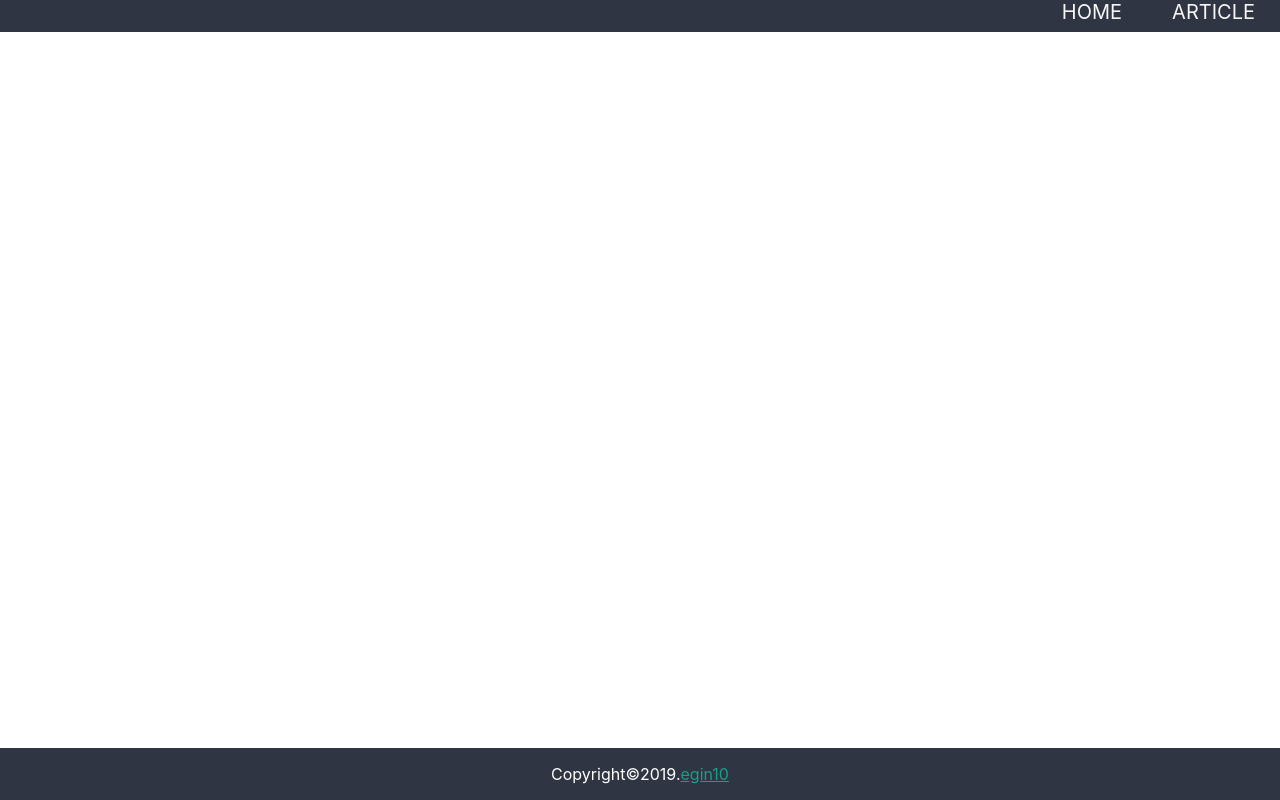
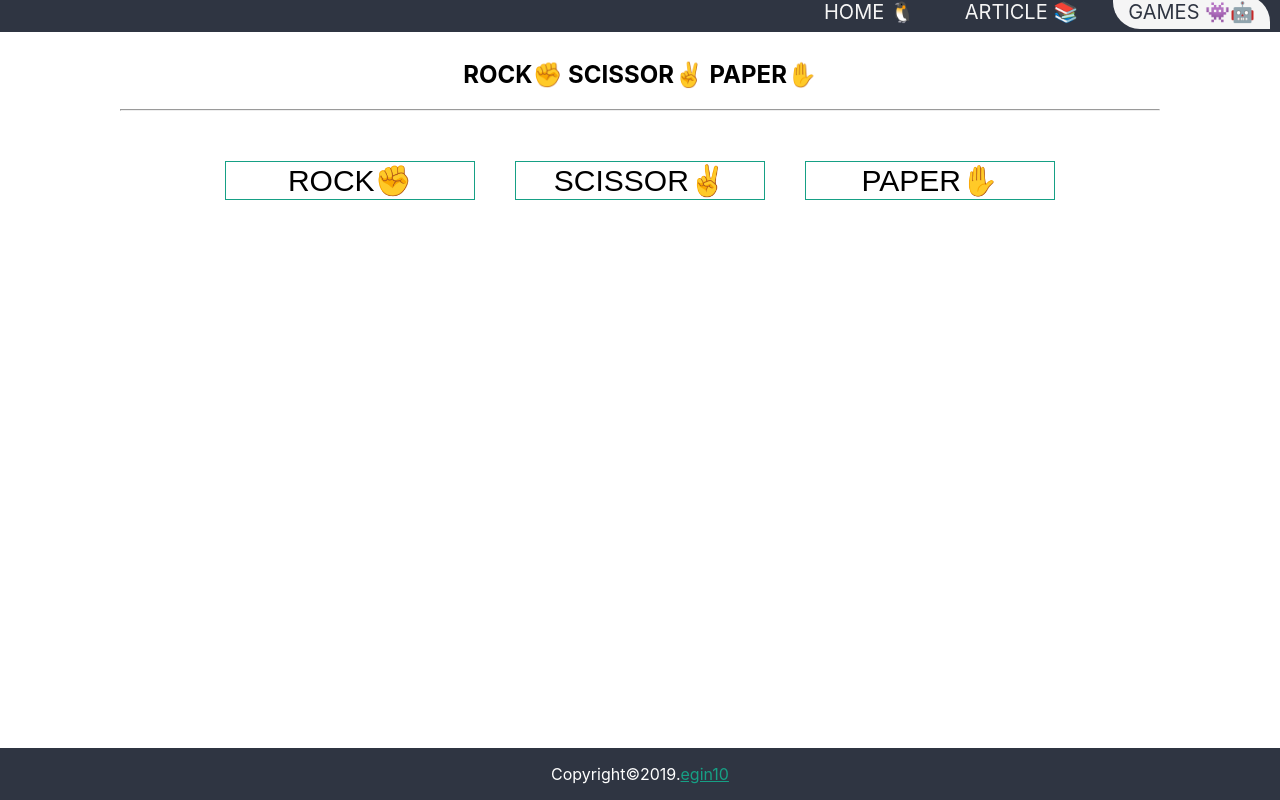
Before and after one commit to egin10/simple-blog, a React (Create React App) app: page /games/rsp in a window 1280 px wide. Built offline with nearby package versions, Linux system fonts and the light colour scheme.

Commit message:
add game-page

```diff
--- a/src/App.js
+++ b/src/App.js
@@ -10,20 +10,26 @@ import BlogPost from "./Containers/Pages/BlogPost/BlogPost"
 import Home from "./Containers/Home/Home"
 import FormPost from "./Containers/Pages/FormPost/FormPost"
 import DetailPost from './Components/DetailPost/DetailPost';
+import Game from "./Containers/Pages/Game/Game";
+import RockScissorPaper from './Containers/Pages/Game/RockScissorPaper/RockScissorPaper';
+
 
 function App() {
   return (
     <div className="App">
       <Router>
         <nav>
-          <NavLink to='/' exact>HOME</NavLink>
-          <NavLink to='/article'>ARTICLE</NavLink>
+          <NavLink to='/' exact>HOME <span role="img" aria-label="Pinguin">🐧</span></NavLink>
+          <NavLink to='/article'>ARTICLE <span role="img" aria-label="Books">📚</span></NavLink>
+          <NavLink to='/games'>GAMES <span role="img" aria-label="Alien-Robot">👾🤖</span></NavLink>
         </nav>
         <div className="container">
           <Route path='/' exact component={Home} />
           <Route path='/article' component={BlogPost} />
           <Route path='/article-post' component={FormPost} />
           <Route path='/detail-article/:id' component={DetailPost} />
+          <Route path='/games' exact component={Game} />
+          <Route path='/games/rsp' component={RockScissorPaper} />
         </div>
         <footer>
           <p>Copyright&copy;2019.<a href="https://github.com/egin10" target="_blank" rel="noopener noreferrer">egin10</a></p>
--- a/src/Containers/Home/Home.jsx
+++ b/src/Containers/Home/Home.jsx
@@ -7,7 +7,7 @@ export default class Home extends Component {
       <Fragment>
         <header className="App-header">
           <img src={logo} className="App-logo" alt="logo" />
-          <p>HELLO WORLD! <br /> How are you?</p>
+          <p>HELLO WORLD! <span role="img" aria-label="Bye-Bye">👋🏻</span> <br /> How are you? <span role="img" aria-label="Boy-Laptop">👨‍💻</span></p>
         </header>
       </Fragment>
     );
--- a/src/Containers/Pages/FormPost/FormPost.css
+++ b/src/Containers/Pages/FormPost/FormPost.css
@@ -1,9 +1,9 @@
 .form {
-    min-height: 90.4vh;
+    min-height: 89.5vh;
     flex-direction: column;
     font-size: calc(10px + 1vmin);
     background-color: #2f3542;
-    padding-top: 5px;
+    padding-top: 10px;
     color: whitesmoke;
 }
 
--- /dev/null
+++ b/src/Containers/Pages/Game/Game.css
@@ -0,0 +1,17 @@
+.games {
+    margin: 60px;
+    text-align: center;
+    padding: 0px 60px;
+}
+
+.games .btn-games {
+    margin:20px;
+    font-size: 30px;
+    border: 0px;
+    border-radius: 10px;
+}
+
+.games .btn-games:hover {
+    color: whitesmoke;
+    background-color: #2f3542;
+}
--- /dev/null
+++ b/src/Containers/Pages/Game/Game.jsx
@@ -0,0 +1,20 @@
+import React, { Component } from 'react'
+
+//STYLE
+import './Game.css'
+
+export default class Game extends Component {
+    moveToRSP = () => {
+        this.props.history.push('/games/rsp')
+    }
+    render() {
+        return (
+            <div className="games">
+                <h2><span role="img" aria-label="alien-robot">👾 GAMES 🤖</span></h2>
+                <button className="btn-games" onClick={this.moveToRSP}>
+                    <span role="img" aria-label="rock-scissor-paper">Rock✊ Scissor✌️ Paper✋</span>
+                </button>
+            </div>
+        )
+    }
+}
--- /dev/null
+++ b/src/Containers/Pages/Game/RockScissorPaper/RockScissorPaper.css
@@ -0,0 +1,23 @@
+.game-rsp {
+    margin: 60px;
+    text-align: center;
+    padding: 0px 60px;
+}
+
+.game-rsp hr {
+    margin-bottom: 30px;
+}
+
+.game-rsp .btn-choice {
+    background-color: transparent;
+    border: solid 1px #16a085;
+    font-size: 30px;
+    width: 250px;
+    margin: 20px;
+}
+
+.game-rsp .btn-choice:hover {
+    background-color: #2f3542;
+    border-radius: 10px;
+    color: whitesmoke;
+}
--- /dev/null
+++ b/src/Containers/Pages/Game/RockScissorPaper/RockScissorPaper.jsx
@@ -0,0 +1,49 @@
+import React, { Component } from 'react'
+
+//STYLE
+import './RockScissorPaper.css'
+
+export default class RockScissorPaper extends Component {
+    state = {
+        arr: ["ROCK✊", "SCISSOR✌️", "PAPER✋"],
+        score: {
+            win: 0,
+            lose: 0,
+            draw: 0
+        },
+        result: {
+            show: "",
+            stats: ""
+        }
+    }
+
+    handleRock = () => {
+        let { arr } = this.state
+        let result = {
+            show: arr[Math.floor(Math.random * arr.length)],
+            stats: "LOSE"
+        }
+        this.setState({ result: result }, () => this.state.result)
+    }
+
+    render() {
+        let { result } = this.state
+        return (
+            <div className="game-rsp">
+                <h2><span role="img" aria-label="Panda">ROCK✊ SCISSOR✌️ PAPER✋</span></h2>
+                <hr />
+                <p></p>
+                <button className="btn-choice" onClick={this.handleRock}>
+                    <span role="img" aria-label="Rock">ROCK✊</span>
+                </button>
+                <button className="btn-choice">
+                    <span role="img" aria-label="Panda">SCISSOR✌️</span>
+                </button>
+                <button className="btn-choice">
+                    <span role="img" aria-label="Panda">PAPER✋</span>
+                </button>
+                <p>{result.show}</p>
+            </div>
+        )
+    }
+}
```
